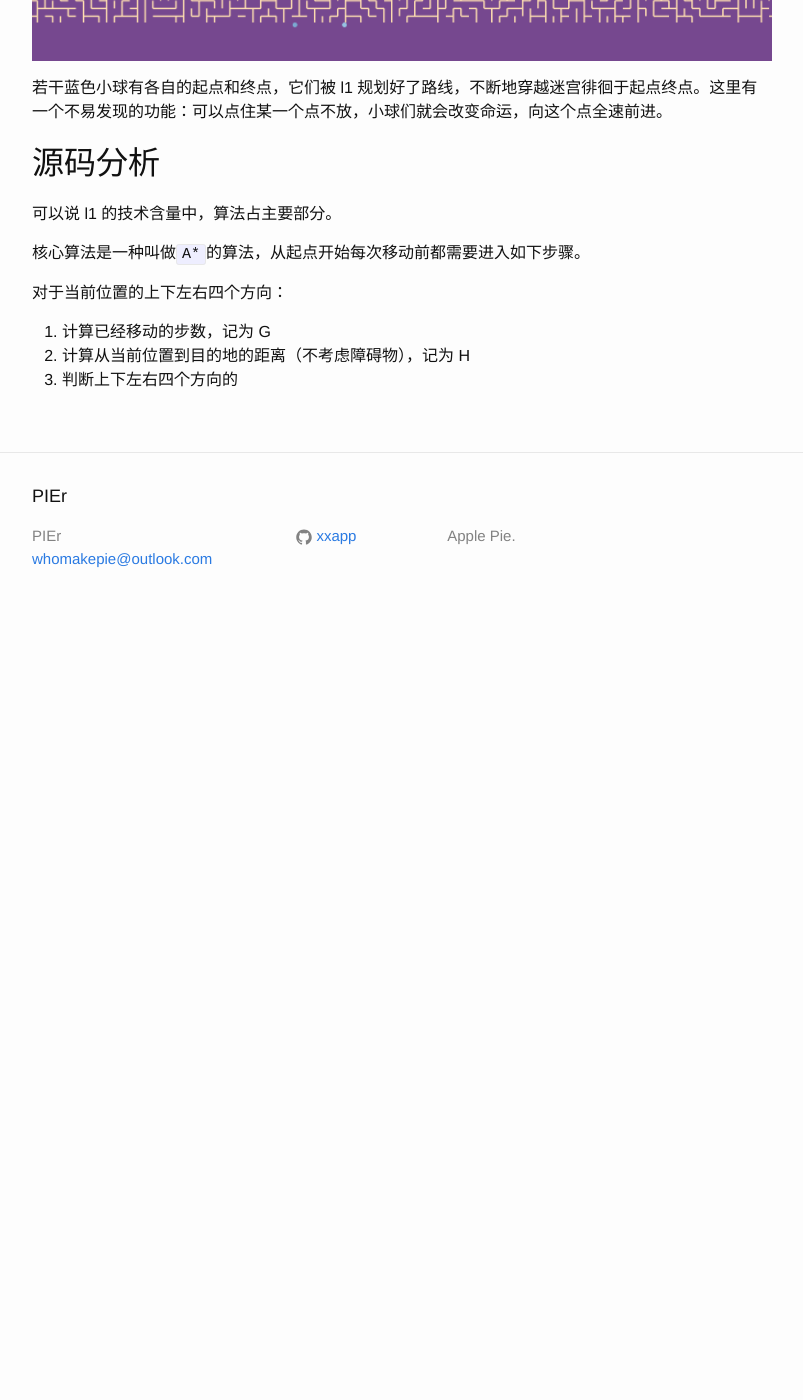
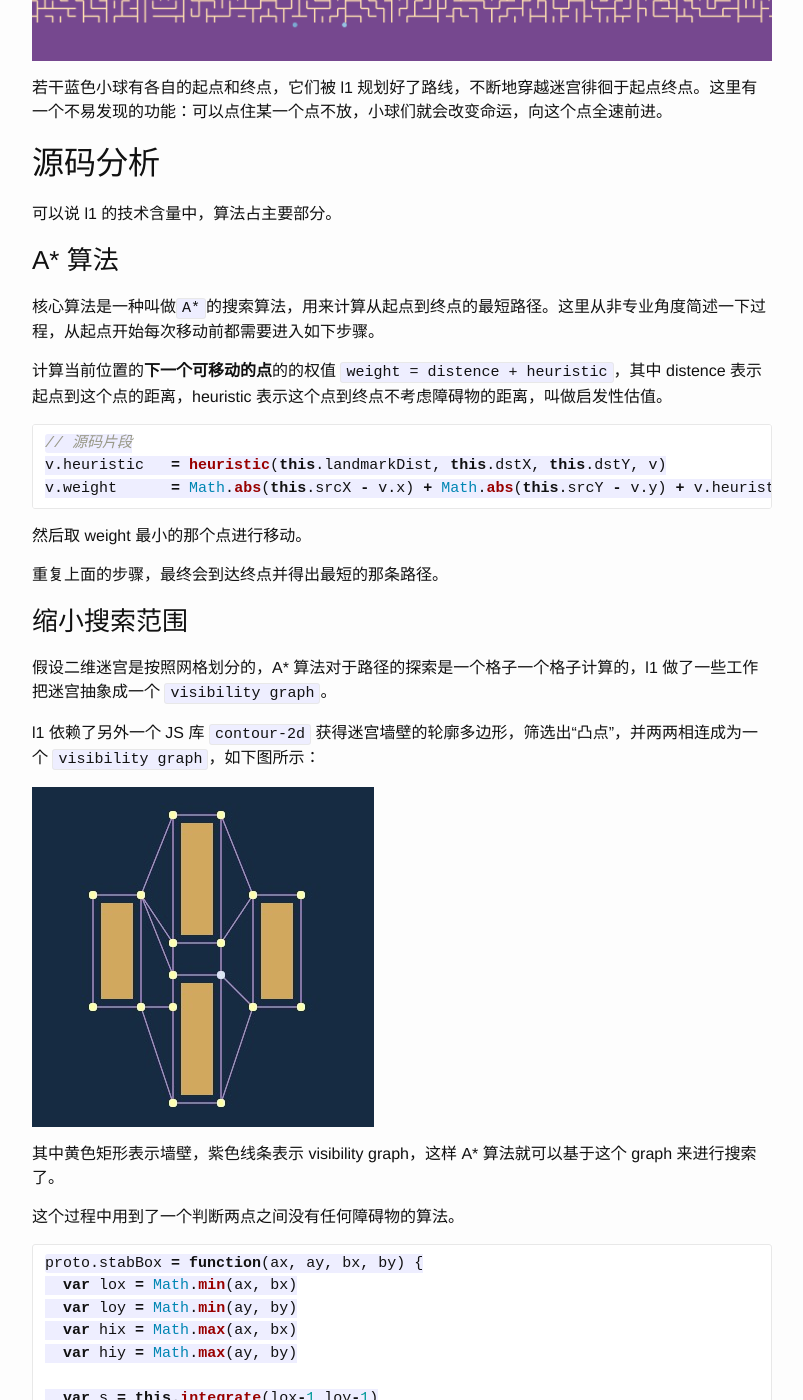
Before and after one commit to xxapp/xxapp.github.io, a Jekyll site: the page built from _posts/2017-3-4-analyze-l1-path-finder.md, in a window 1280 px wide and 1400 px high, scrolled down 933 px. Shown: the whole window, without its empty margins (238-1041 px from the left). Built offline with Jekyll 4.4.1, drawn with Linux system fonts in a browser that asks for light colours; before the commit the page ends 1563 px from its top, so only the background shows below that; some of the changed text lies outside the part shown.

Commit message:
完成 l1-path-finder 分析

````diff
--- a/_posts/2017-3-4-analyze-l1-path-finder.md
+++ b/_posts/2017-3-4-analyze-l1-path-finder.md
@@ -31,18 +31,62 @@ l1 支持在 nodejs 和浏览器环境运行。l1 的作者说这个库的算法
 
 可以说 l1 的技术含量中，算法占主要部分。
 
-核心算法是一种叫做`A*`的算法，从起点开始每次移动前都需要进入如下步骤。
+### A* 算法
 
-对于当前位置的上下左右四个方向：
+核心算法是一种叫做`A*`的搜索算法，用来计算从起点到终点的最短路径。这里从非专业角度简述一下过程，从起点开始每次移动前都需要进入如下步骤。
 
-1. 计算已经移动的步数，记为 G
-2. 计算从当前位置到目的地的距离（不考虑障碍物），记为 H
-3. 判断上下左右四个方向的
+计算当前位置的**下一个可移动的点**的的权值 `weight = distence + heuristic`，其中 distence 表示起点到这个点的距离，heuristic 表示这个点到终点不考虑障碍物的距离，叫做启发性估值。
 
+``` js
+// 源码片段
+v.heuristic   = heuristic(this.landmarkDist, this.dstX, this.dstY, v)
+v.weight      = Math.abs(this.srcX - v.x) + Math.abs(this.srcY - v.y) + v.heuristic
+```
+
+然后取 weight 最小的那个点进行移动。
+
+重复上面的步骤，最终会到达终点并得出最短的那条路径。
+
+### 缩小搜索范围
+
+假设二维迷宫是按照网格划分的，A* 算法对于路径的探索是一个格子一个格子计算的，l1 做了一些工作把迷宫抽象成一个 `visibility graph`。
+
+l1 依赖了另外一个 JS 库 `contour-2d` 获得迷宫墙壁的轮廓多边形，筛选出“凸点”，并两两相连成为一个 `visibility graph`，如下图所示：
+
+![visibility graph](https://raw.githubusercontent.com/xxapp/xxapp.github.io/master/assests/l1-path-finder-graph.png)
+
+其中黄色矩形表示墙壁，紫色线条表示 visibility graph，这样 A* 算法就可以基于这个 graph 来进行搜索了。
+
+这个过程中用到了一个判断两点之间没有任何障碍物的算法。
+
+``` js
+proto.stabBox = function(ax, ay, bx, by) {
+  var lox = Math.min(ax, bx)
+  var loy = Math.min(ay, by)
+  var hix = Math.max(ax, bx)
+  var hiy = Math.max(ay, by)
+
+  var s = this.integrate(lox-1,loy-1)
+        - this.integrate(lox-1,hiy)
+        - this.integrate(hix,loy-1)
+        + this.integrate(hix,hiy)
+
+  return s > 0
+}
+```
+
+用到了积分的数学知识，非常优美非常有趣，这里就不深入分析了，有兴趣的小伙伴可以研究体会一下。
+
+上图只给出了一个简单的例子，如果迷宫很复杂，有很多“凸点”，graph 的连线数量会成指数级增长，然而我们并不需要这么多连线，因此 l1 使用最小生成树（[Steiner tree]）算法进行优化，降低搜索过程中的开销。
+
+## 总结
+
+平时不太研究这种级别的算法，在分析 l1 的时候，很多算法看了代码也不太懂它为什么这么写，分析过程如果有错误请大神多多容忍和指导。自己也找到了当初开始学习编程时的感觉，那时候看 HTML 都是一堆乱码，不过这也激发了学习的热情。
 
 
 
 
 
 [性能指标对比]:   http://mikolalysenko.github.io/l1-path-finder/benchmark.html
-[DEMO]:          http://mikolalysenko.github.io/l1-path-finder/www/
+[DEMO]:         http://mikolalysenko.github.io/l1-path-finder/www/
+[Steiner tree]: https://en.wikipedia.org/wiki/Steiner_tree_problem
````
